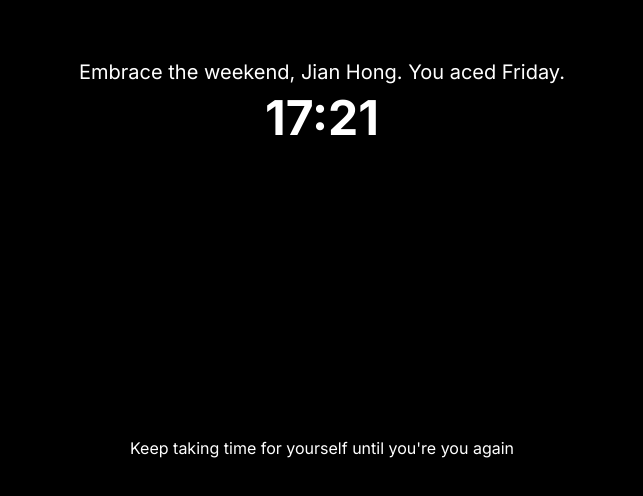
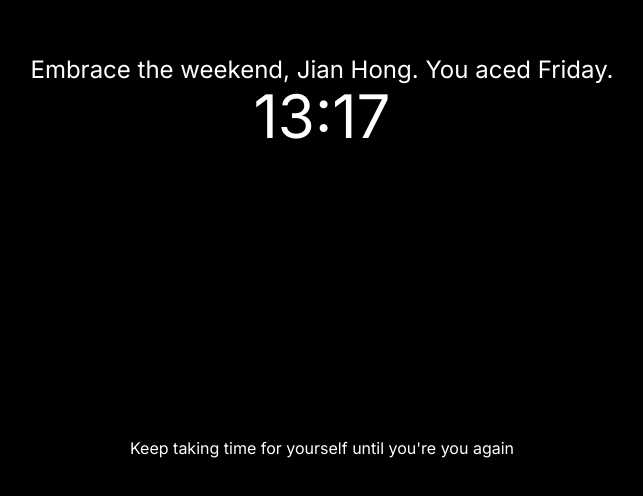
Before and after one commit to LimJH2002/ZenPulse, a Next.js app: page / in a window 1280 px wide. Shown: the part 300-796 px from the top of the page, without its empty margins (318-961 px from the left). Built offline with nearby package versions, Linux system fonts and the light colour scheme.

Commit message:
Add clock component

```diff
--- /dev/null
+++ b/src/app/components/Clock/Clock.module.css
@@ -0,0 +1,13 @@
+.fadeInAnimation {
+  animation: fadeInAnimation ease 3s;
+  animation-iteration-count: 1;
+  animation-fill-mode: forwards;
+}
+@keyframes fadeInAnimation {
+  0% {
+    opacity: 0;
+  }
+  100% {
+    opacity: 1;
+  }
+}
--- /dev/null
+++ b/src/app/components/Clock/Clock.tsx
@@ -0,0 +1,43 @@
+// components/Clock.js
+"use client";
+import { useEffect, useState } from "react";
+import styles from "./Clock.module.css";
+
+const Clock = () => {
+  const [currentTime, setCurrentTime] = useState(
+    new Date().toLocaleTimeString([], {
+      hour: "2-digit",
+      minute: "2-digit",
+      hour12: false,
+    })
+  );
+  const [loaded, setLoaded] = useState(false);
+
+  useEffect(() => {
+    const timer = setInterval(() => {
+      setCurrentTime(
+        new Date().toLocaleTimeString([], {
+          hour: "2-digit",
+          minute: "2-digit",
+          hour12: false,
+        })
+      );
+    }, 1000);
+
+    // Delay setting the loaded state to trigger the fade-in effect
+    const loadTimer = setTimeout(() => setLoaded(true), 100);
+
+    return () => {
+      clearInterval(timer);
+      clearTimeout(loadTimer);
+    };
+  }, []);
+
+  return (
+    <span className={styles.fadeInAnimation}>
+      <p className="text-6xl">{currentTime}</p>
+    </span>
+  );
+};
+
+export default Clock;
--- a/src/app/page.tsx
+++ b/src/app/page.tsx
@@ -1,13 +1,14 @@
-// pages/index.js
+import Clock from "./components/Clock/Clock";
+
 export default function Home() {
   return (
     <main className="bg-cover bg-center h-screen bg-black">
       <div className="flex flex-col items-center justify-center h-full">
         <div className="text-white text-center">
-          <p className="text-xl">
+          <p className="text-2xl">
             Embrace the weekend, Jian Hong. You aced Friday.
           </p>
-          <p className="text-5xl font-bold mt-2">17:21</p>
+          <Clock />
         </div>
         <div className="absolute bottom-0 mb-10 text-white">
           <p>Keep taking time for yourself until you&apos;re you again</p>
```
